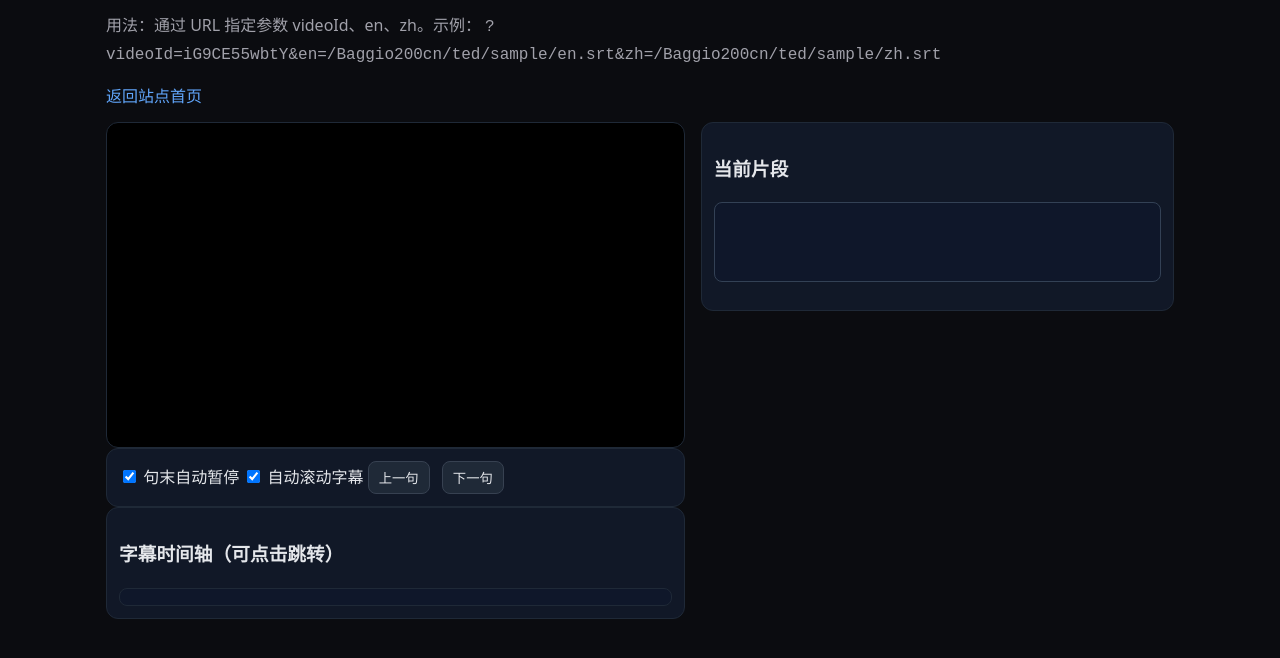
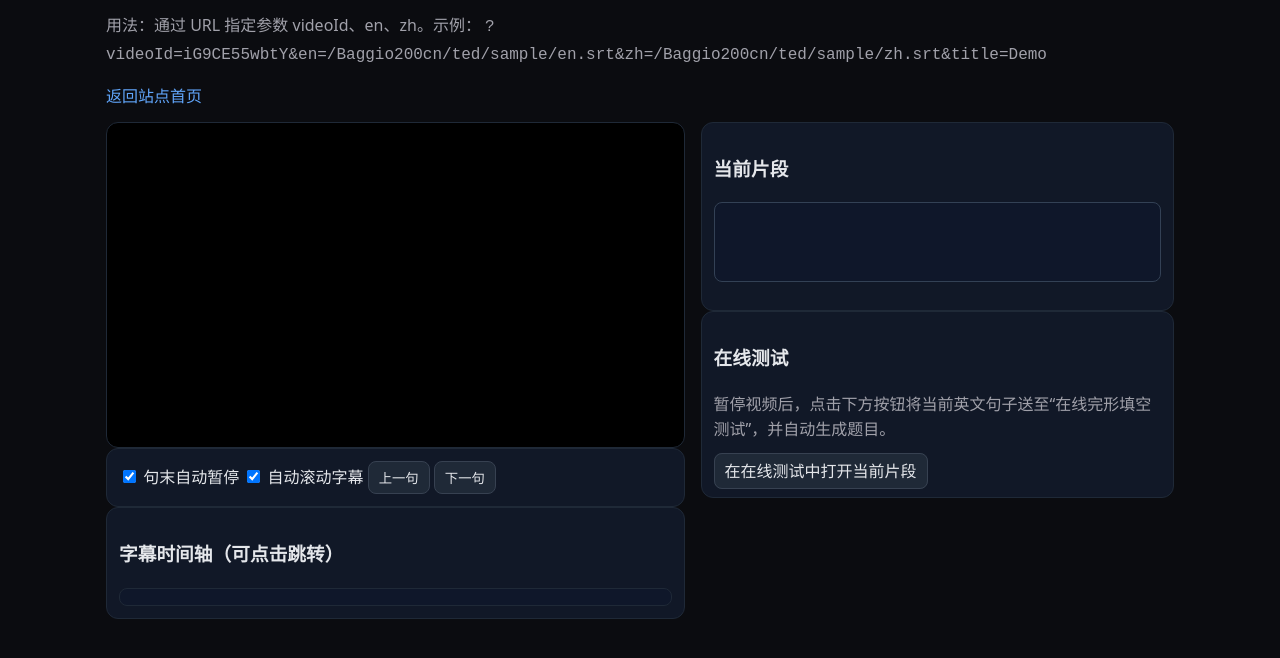
Before and after one commit to Baggio200cn/Baggio200cn, a plain HTML site: page docs/embed/index.html in a window 1280 px wide. Shown: the part 78-736 px from the top of the page. Drawn offline with Linux system fonts and the light colour scheme; files that its build step writes are made by us from their sources; no server answers; a script that the page names is missing.

Commit message:
Update example URL and improve online testing info
Add title parameter to example URL and enhance online testing section.

```diff
--- a/docs/embed/index.html
+++ b/docs/embed/index.html
@@ -12,7 +12,7 @@
       <h1 id="title">YouTube 双语字幕播放器（IFrame API）</h1>
       <p class="muted">
         用法：通过 URL 指定参数 videoId、en、zh。示例：
-        <code>?videoId=iG9CE55wbtY&en=/Baggio200cn/ted/sample/en.srt&zh=/Baggio200cn/ted/sample/zh.srt</code>
+        <code>?videoId=iG9CE55wbtY&en=/Baggio200cn/ted/sample/en.srt&zh=/Baggio200cn/ted/sample/zh.srt&title=Demo</code>
       </p>
       <nav><a href="../">返回站点首页</a></nav>
     </header>
@@ -27,7 +27,7 @@
           </div>
         </div>
 
-        <div class="controls card">
+        <div class="card">
           <label><input type="checkbox" id="autoPause" checked> 句末自动暂停</label>
           <label><input type="checkbox" id="autoscroll" checked> 自动滚动字幕</label>
           <button id="prev" class="btn">上一句</button>
@@ -45,12 +45,17 @@
           <h3>当前片段</h3>
           <pre id="snippet" class="snippet"></pre>
         </div>
+
+        <div class="card">
+          <h3>在线测试</h3>
+          <p class="muted">暂停视频后，点击下方按钮将当前英文句子送至“在线完形填空测试”，并自动生成题目。</p>
+          <a id="toTest" class="btn" href="../test/" target="_blank" rel="noopener">在在线测试中打开当前片段</a>
+        </div>
       </aside>
     </main>
   </div>
 
   <script src="./app.js"></script>
-  <!-- 异步加载 YouTube IFrame Player API（与你截图一致的官方用法） -->
   <script async src="https://www.youtube.com/iframe_api"></script>
 </body>
 </html>
```
